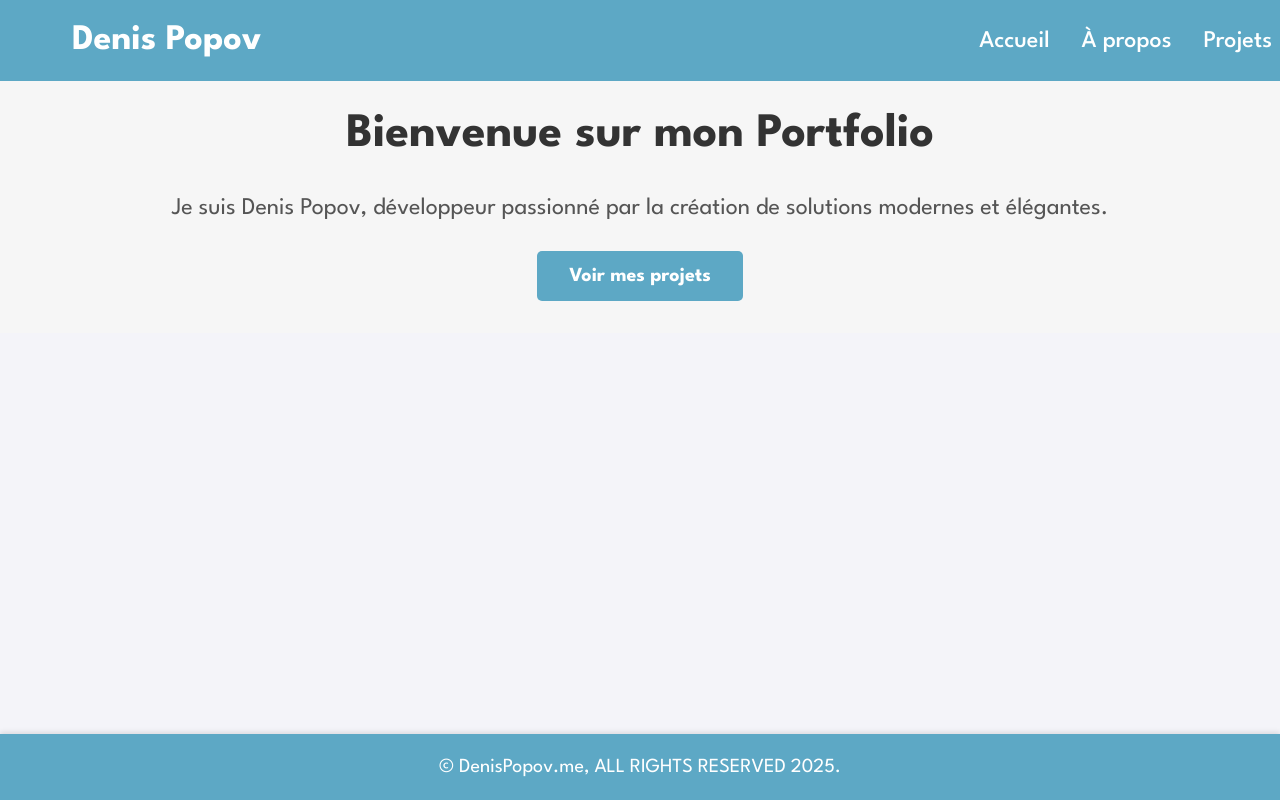
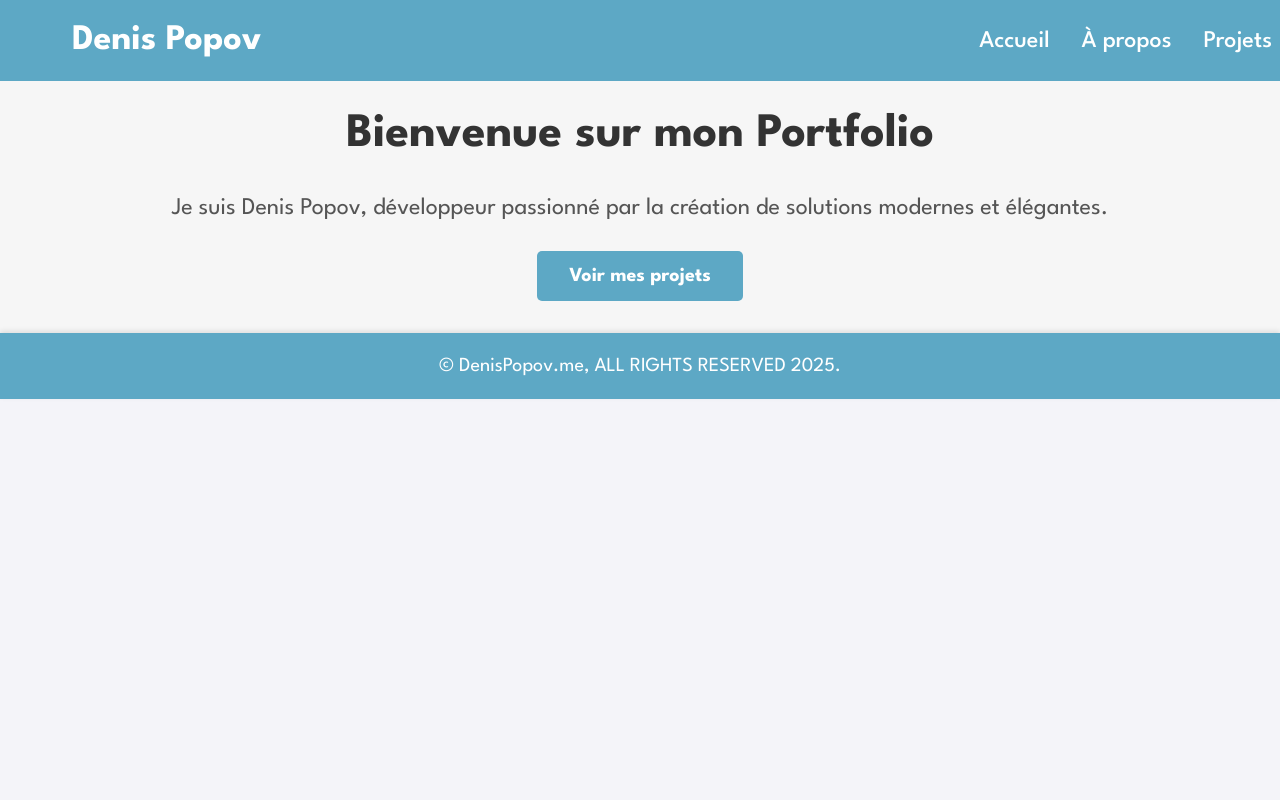
Before and after one commit to DenStayy/Portfolio, a SvelteKit app: page / in a window 1280 px wide. Built offline with nearby package versions, Linux system fonts and the light colour scheme.

Commit message:
fix: Change footer position from fixed to static for better layout flow

```diff
--- a/src/routes/+layout.svelte
+++ b/src/routes/+layout.svelte
@@ -236,7 +236,7 @@
     color: white;
     padding: 1.5rem 0;
     text-align: center;
-    position: fixed;
+    position: static;
     bottom: 0; left: 0; width: 100%;
     box-shadow: 0 -2px 5px rgba(0,0,0,0.1);
   }
```
